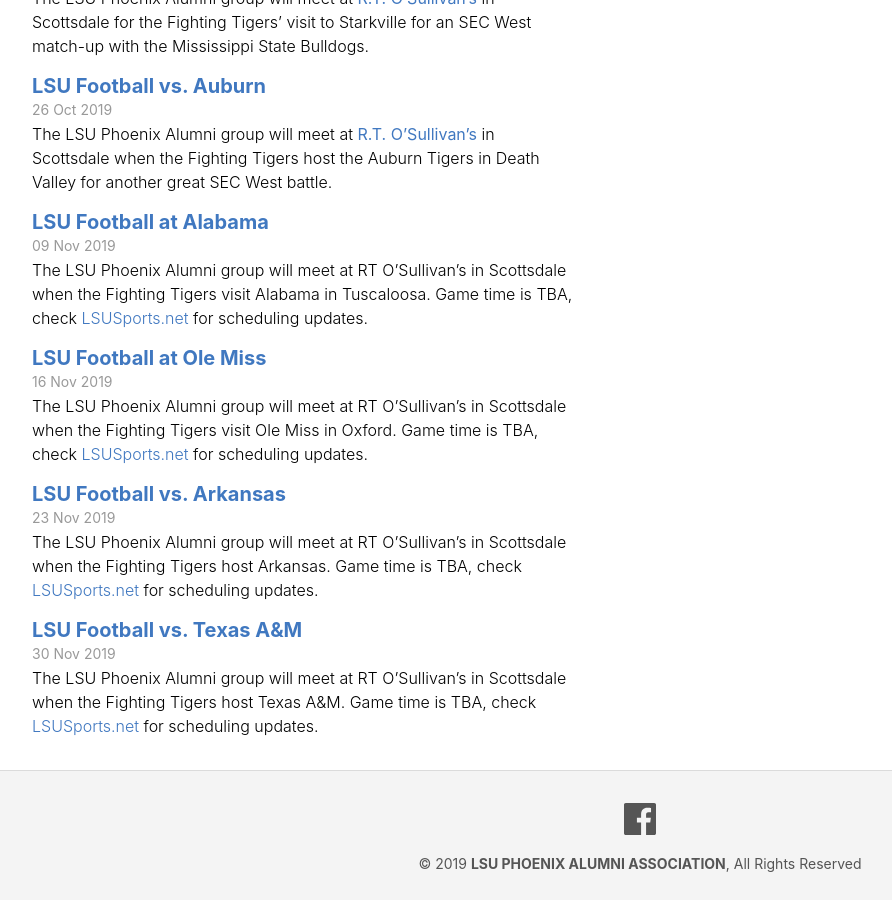
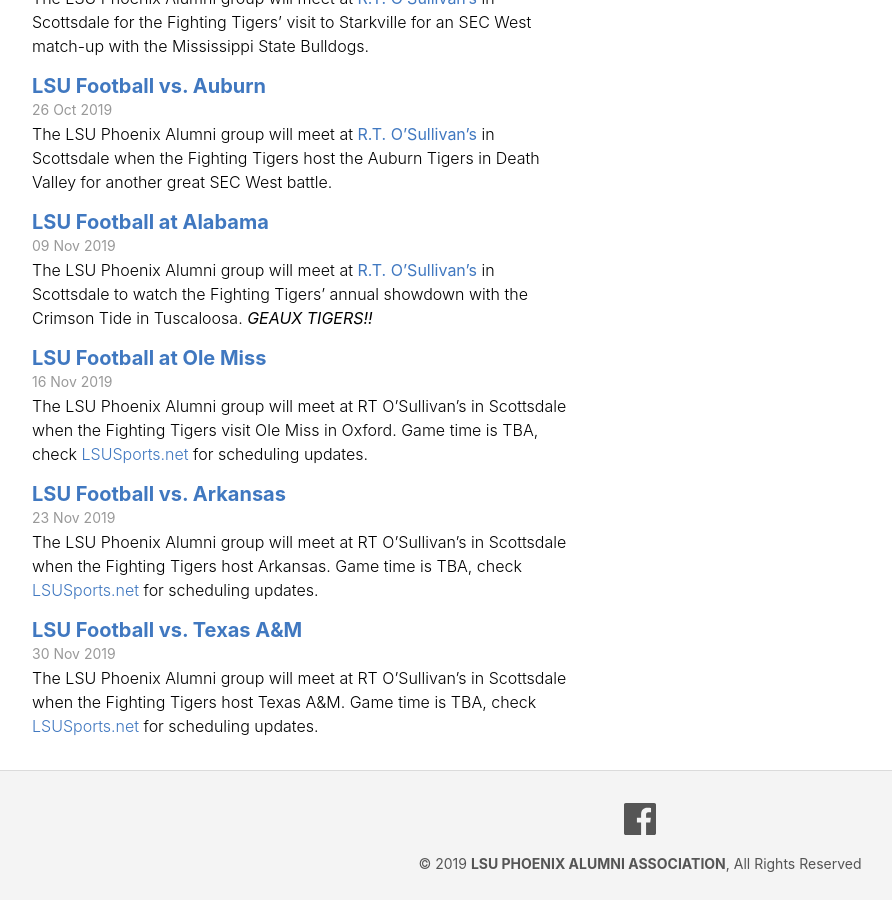
Before and after one commit to lsu-phoenix-alumni/lsu-phoenix-alumni.github.io, a Jekyll site: the page built from _pages/events.html, in a window 1280 px wide and 900 px high, scrolled down 1253 px. Shown: the whole window, without its empty margins (0-892 px from the left). Built offline with Jekyll 4.4.1, drawn with Linux system fonts in a browser that asks for light colours.

Commit message:
Updated Lsu At Alabama

```diff
--- a/_events/lsu-at-alabama.markdown
+++ b/_events/lsu-at-alabama.markdown
@@ -6,6 +6,6 @@
 position: 9
 ---
 
-The LSU Phoenix Alumni group will meet at RT O'Sullivan's in Scottsdale when the Fighting Tigers visit Alabama in Tuscaloosa. Game time is TBA, check [LSUSports.net](http://www.lsusports.net/SportSelect.dbml?SPID=2164&SPSID=27811&DB_OEM_ID=5200&_ga=2.61742444.1994479276.1565745145-1475237789.1565745143) for scheduling updates.
+The LSU Phoenix Alumni group will meet at **[R.T. O'Sullivan's](https://goo.gl/maps/3MjPdBhDfGWxt53HA)** in Scottsdale to watch the Fighting Tigers' annual showdown with the Crimson Tide in Tuscaloosa. ***GEAUX TIGERS!!***
 
-<iframe src="https://www.google.com/maps/embed?pb=!1m18!1m12!1m3!1d3327.8607090421488!2d-111.91242458479998!3d33.47897708076575!2m3!1f0!2f0!3f0!3m2!1i1024!2i768!4f13.1!3m3!1m2!1s0x872b0bd6e7e84a29%3A0xfffedd7400a1f039!2sR.T.\+O'Sullivans\+Sports\+Grill!5e0!3m2!1sen!2sus!4v1565217587540!5m2!1sen!2sus" width="600" height="450" frameborder="0" style="border:0" allowfullscreen></iframe>
+Game time is TBA; check **[LSUSports.net](http://www.lsusports.net/SportSelect.dbml?SPID=2164&SPSID=27811&DB_OEM_ID=5200&_ga=2.61742444.1994479276.1565745145-1475237789.1565745143)** for schedule updates.
```
